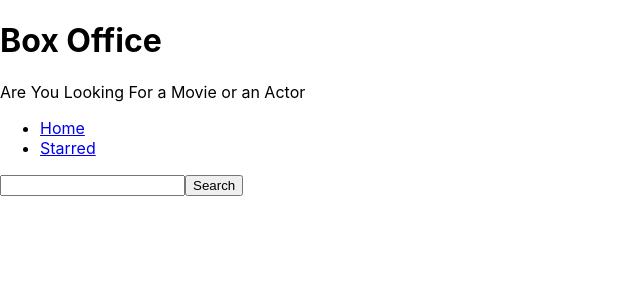
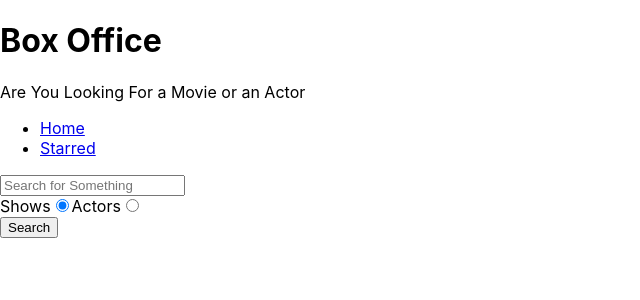
Before and after one commit to Arka121001/box-office-Main, a React (Create React App) app: page / in a window 1280 px wide. Shown: the top 300 px of the page, without its empty margins (0-640 px from the left). Built offline with nearby package versions, Linux system fonts and the light colour scheme.

Commit message:
Search Box with radio button

```diff
--- a/src/pages/Home.js
+++ b/src/pages/Home.js
@@ -6,10 +6,14 @@ const Home = () => {
 
   const [input, setInput ] = useState('');
   const [results, setResults] = useState(null);
+  const [searchOption, setSearchOption] = useState('shows');
+
+  const isShowsSearch = searchOption === 'shows';
+
 
   const onSearch = () => {
 
-    apiGet(`/search/shows?q=${input}`).then(result => {
+    apiGet(`/search/${searchOption}?q=${input}`).then(result => {
 
       setResults(result);
 
@@ -27,8 +31,12 @@ const Home = () => {
     if(ev.keyCode === 13){
       onSearch();
     }
+  };
 
-  };
+  const onRadioChange = (ev) => {
+    setSearchOption(ev.target.value)
+
+  }
 
   const renderResults = () => {
 
@@ -38,18 +46,39 @@ const Home = () => {
     }
 
     if (results && results.length > 0 ){
-      return <div>{results.map((item) =>
-         <div key={item.show.id}>{item.show.name} </div>)}</div>
+      return results[0].show ? results.map(item => (
+      <div key={item.show.id}>{item.show.name} </div>))
+      :
+      results.map(item => (
+         <div key={item.person.id}>{item.person.name} </div>) );
     }
     return null;
-  }
+  };
+
 
 
   return (
     <MainPageLayout>
-      <input type = "text" onChange = {onInputChange} onKeyDown = {onKeyDown}value = {input}/>
+      <input type = "text" placeholder = "Search for Something"
+      onChange = {onInputChange} onKeyDown = {onKeyDown}value = {input}/>
+
+      <div>
+        <label htmlFor ="shows-search">
+          Shows
+          <input id = "shows-search" type = "radio" value = "shows"
+          checked = {isShowsSearch} onChange = {onRadioChange} />
+        </label>
+
+        <label htmlFor =  "actors-search">
+          Actors
+          <input id = "actors-search" type = "radio" value = "people"
+           checked = {!isShowsSearch} onChange = {onRadioChange} />
+        </label>
+      </div>
+
       <button type = "button" on onClick={onSearch}>Search</button>
       {renderResults()}
+
     </MainPageLayout>
 
   )
```
